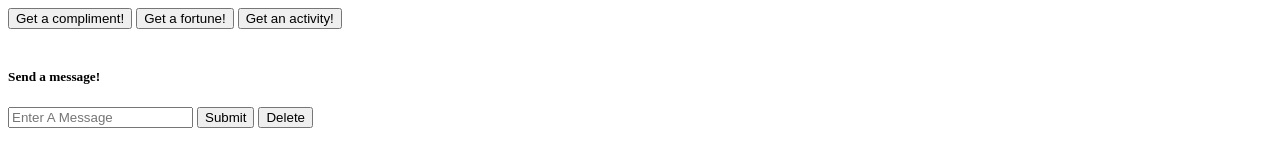
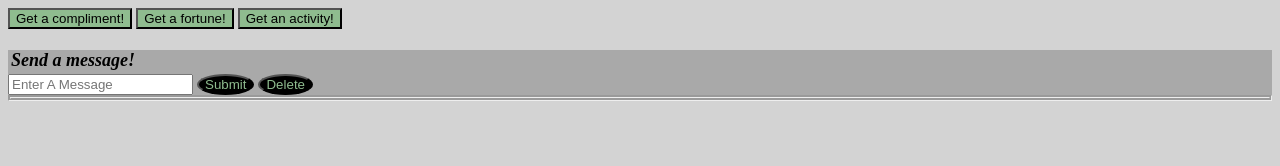
Before and after one commit to JaLeeKi/back-end-assessment, a website: page client/index.html in a window 1280 px wide. Drawn offline with nearby package versions, Linux system fonts and the light colour scheme; no server answers.

Commit message:
added css file for extra finishing touches

```diff
--- a/client/index.html
+++ b/client/index.html
@@ -2,6 +2,7 @@
 <html>
   <head>
     <title>Back End Assessment</title>
+    <link href="styles.css" rel="stylesheet">
   </head>
   <body class="container">
 
--- /dev/null
+++ b/client/styles.css
@@ -0,0 +1,43 @@
+body{
+    background-color: lightgray;
+}
+
+form{
+    background-color: darkgray;
+}
+
+div{
+    background-color: darkgray;
+    border-style: groove;
+}
+
+#complimentButton{
+    background-color: darkseagreen;
+}
+
+#fortuneButton{
+    background-color: darkseagreen;
+}
+
+#activityButton{
+    background-color: darkseagreen;
+}
+
+#submit-btn{
+    color: darkseagreen;
+    background-color: black;
+    border-radius: 50%;
+}
+
+#delete-btn{
+    color: darkseagreen;
+    background-color: black;
+    border-radius: 50%;
+}
+
+h5{
+    margin: 3px;
+    font-size: large;
+    font-style: oblique;
+    font-weight: 750;
+}
```
